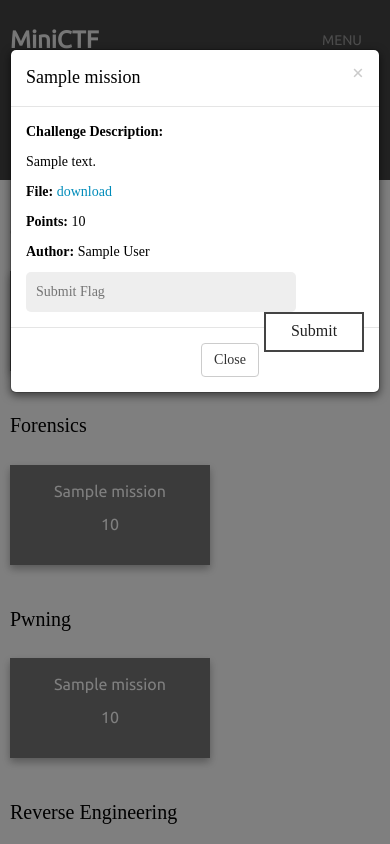
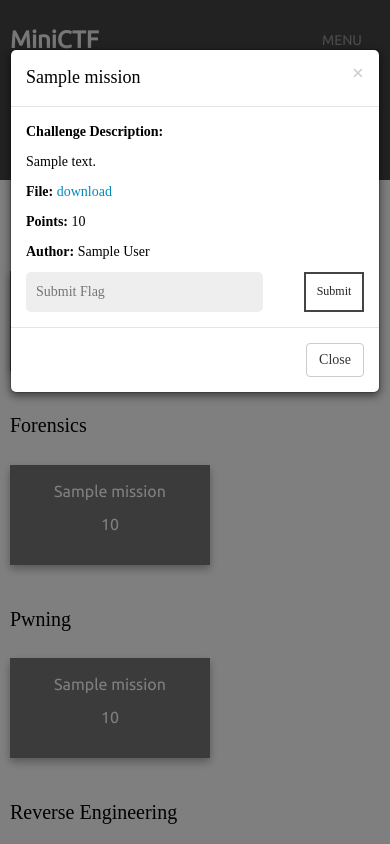
Before and after one commit to divyanshusahu/miniCTF, a Django app: template challenges/templates/challenges.html in a window 390 px wide, after a click that opens the changed part. Run offline with Django 3.2, Linux system fonts and the light colour scheme; the template is opened without the code that fills it: most values are stand-ins (such as "Sample title", 1, 10 or a date in 2020); parts of the project's set-up code (start-up, migrations or seed data) failed here and were passed over; some libraries are stand-ins or nearby versions; some web fonts are replaced.

Commit message:
minor bug fixed

```diff
--- a/challenges/static/css/challenges.css
+++ b/challenges/static/css/challenges.css
@@ -127,3 +127,14 @@
 #flag_already {
 	background-color: #008cba;
 }
+
+@media screen and (max-width: 600px) {
+	.input_flag {
+		width: 70%;
+	}
+
+	.input_flag_button {
+		width: 60px;
+		font-size: 12px;
+	}
+}
```
Also changed, not shown: minictf/settings.py (line endings or trailing spaces).
